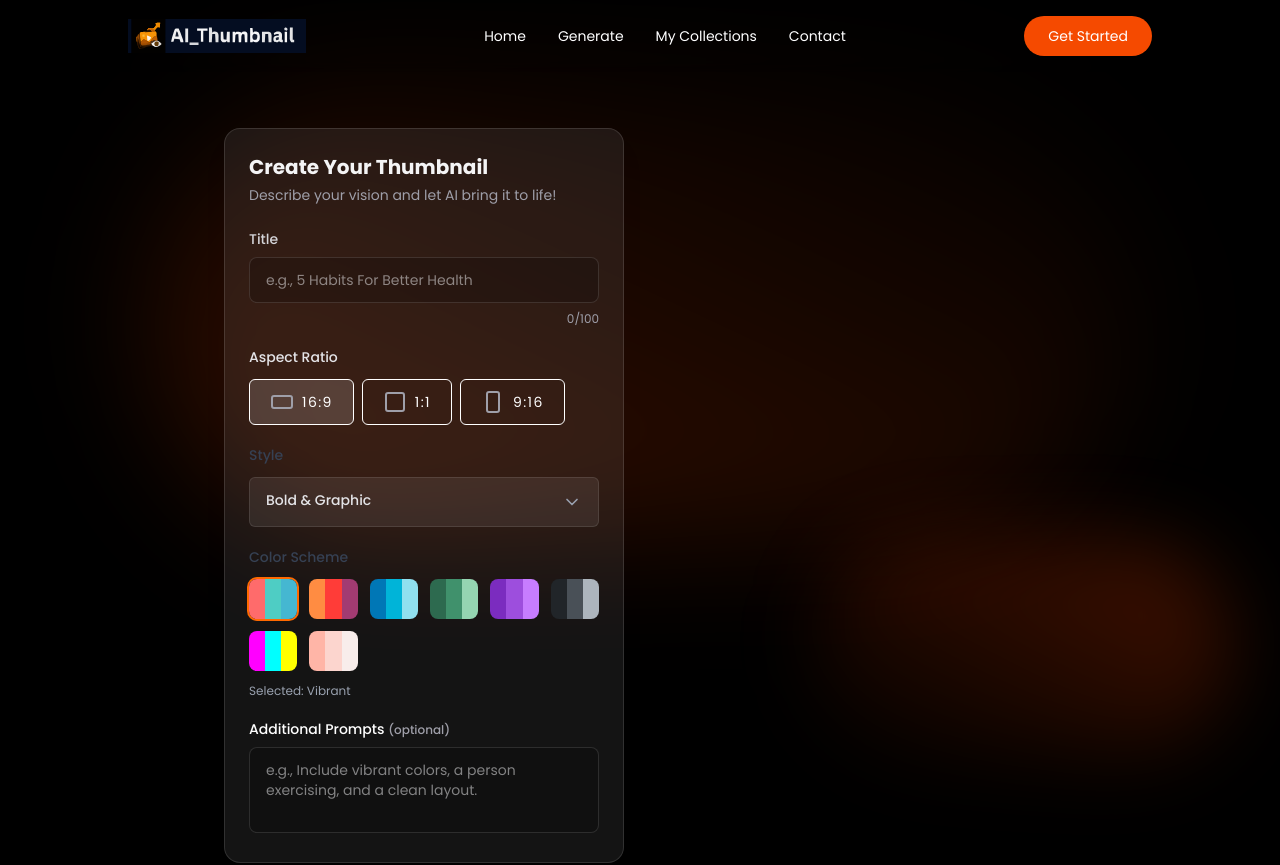
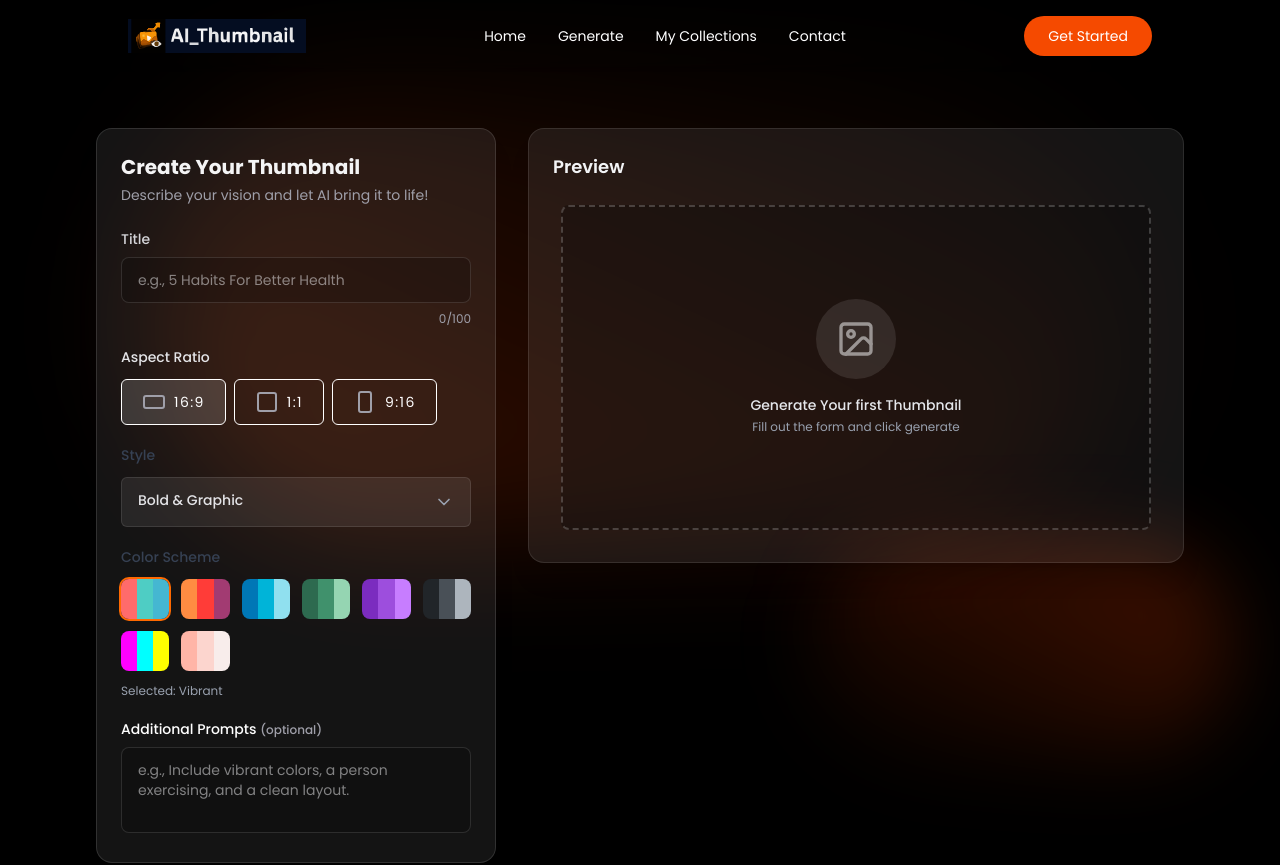
Before and after one commit to VanshitSinghChauhan/Thumbnail-Generator, a React (Vite) app in the folder frontend/react_js/reactjs/: page /generate/1 in a window 1280 px wide. Shown: the top 865 px of the page. Built offline with nearby package versions, Linux system fonts and the light colour scheme.

Commit message:
size correction

```diff
--- /dev/null
+++ b/frontend/react_js/reactjs/src/components/PreviewPanel.tsx
@@ -0,0 +1,67 @@
+import { DownloadIcon, ImageIcon, Loader2Icon } from "lucide-react";
+import type { IThumbnail, AspectRatio } from "../assets/assets";
+
+const PreviewPanel = ({thumbnail, isLoading, aspectRatio} : {thumbnail: IThumbnail | null, isLoading: boolean, aspectRatio: AspectRatio}) => {
+
+    const aspectClasses ={
+        '16:9': 'aspect-video',
+        '1:1': 'aspect-square',
+        '9:16': 'aspect-[9/16]'
+    }as Record<AspectRatio, string>
+
+    const onDownload = () => {
+        if(!thumbnail?.image_url) return;
+        window.open(thumbnail.image_url, '_blank')
+    }
+
+    return (
+        <div className="relative mx-auto w-full max-w-2xl">
+            <div className={`relative min-h-[450] overflow-hidden ${aspectClasses[aspectRatio]}`}>
+
+                {/*Loading State*/}
+                {isLoading && (
+                    <div className="absolute inset-0 flex flex-col items-center justify-center gap-4 bg-black/25">
+                        <Loader2Icon className="size-8 animate-spin text-gray-400"/>
+                        <div className="text-center">
+                            <p className="text-sm font-medium text-gray-200">Creating your thumbnail...</p>
+                            <p className="mt-1 text-xs text-gray-400">This may take 15-30 seconds </p>
+                        </div>
+                    </div>
+                )}
+
+                {/*Image Preview*/}
+                {!isLoading && thumbnail?.image_url &&(
+                    <div className="group-relative h-full w-full">
+                        <img src={thumbnail?.image_url} alt={thumbnail.title}
+                        className="h-full w-full object-cover"/>
+
+                        <div className="absolute inset-0 flex items-end justify-center bg-black/10 opacity-0 transition-opacity group-hover:opacity-100">
+                            <button onClick={onDownload} type="button" className="mb-6 flex items-center gap-2 rounded-md px-5 py-2.5 text-xs font-medium transition bg-white/30 ring-2 ring-white/40 backdrop-blur hover:scale-105 active:scale-95">
+                                <DownloadIcon className="size-4"/>
+                                Download Thumbnail
+                            </button>
+                        </div>
+                    </div>
+                )}
+
+                {/*Empty State*/}
+                {!isLoading && !thumbnail?.image_url &&(
+                    <div className="absolute inset-0 m-2 flex flex-col items-center justify-center gap-4
+                    rounded-lg border-2 border-dashed border-white/20 bg-black/25">
+                        <div className="max-sm:hidden flex size-20 items-center justify-center rounded-full bg-white/10">
+                            <ImageIcon className="size-10 text-white opacity-50"/>
+                        </div>
+                        <div className="px-4 text-center">
+                            <p className="font-medium text-gray-200">Generate Your first Thumbnail</p>
+                            <p className="mt-1 text-xs text-gray-400">Fill out the form and click generate</p>
+                        </div>
+                    </div>
+                )}
+
+
+            </div>
+        </div>
+    )
+}
+
+export default PreviewPanel
--- a/frontend/react_js/reactjs/src/components/StyleSelector.tsx
+++ b/frontend/react_js/reactjs/src/components/StyleSelector.tsx
@@ -36,7 +36,7 @@
 
         </button>
         {isOpen && (
-            <div className="absolute bottom-0 z-50 mt-1 w-full rounded-md bg-white/8 border border-white/12 backdrop-blur-3xl shadow-lg">
+            <div className="absolute bottom-0 z-50 mt-1 w-full rounded-md bg-black/20 border border-white/12 backdrop-blur-3xl shadow-lg">
                 {
                     thumbnailStyles.map((style)=>(
                         <button key={style}
@@ -56,11 +56,8 @@
                 }
             </div>
         )}
-
-
     </div>
-
-  )
+    )
 }
 
 export default StyleSelector;
--- a/frontend/react_js/reactjs/src/pages/Generate.tsx
+++ b/frontend/react_js/reactjs/src/pages/Generate.tsx
@@ -5,6 +5,7 @@
 import AspectRatioSelector from "../components/AspectRatioSelector"
 import StyleSelector from "../components/StyleSelector"
 import ColorSchemeSelector from "../components/ColorSchemeSelector"
+import PreviewPanel from "../components/PreviewPanel"
 
 
 const Generate = () => {
@@ -25,8 +26,8 @@
   return (
     <>
       <SoftBackdrop/>
-      <div className="pt-24 min-h-screen>">
-        <main className="max-w-4xl mx-auto px-4 sm:px-6 lg:px-8 py-8 pb-28 lg:pb-8">
+      <div className="pt-24 min-h-screen">
+        <main className="max-w-6xl mx-auto px-4 sm:px-6 lg:px-8 py-8 pb-28 lg:pb-8">
           <div className="grid lg:grid-cols-[400px_1fr] gap-8">
             {/* Left Panel*/}
             <div className={`space-y-6  ${id && 'pointer-events-none'}`}>
@@ -70,6 +71,13 @@
 
               </div>
             </div>
+            {/*Right Panel */}
+            <div>
+              <div className="p-6 rounded-2xl bg-white/8 border border-white/10 shadow-xl">
+                <h2 className="text-lg font-semibold text-gray-100 mb-4">Preview</h2>
+                <PreviewPanel thumbnail={thumbnail} isLoading={loading} aspectRatio={aspectRatio}/>
+              </div>
+            </div>
           </div>
         </main>
       </div>
```
